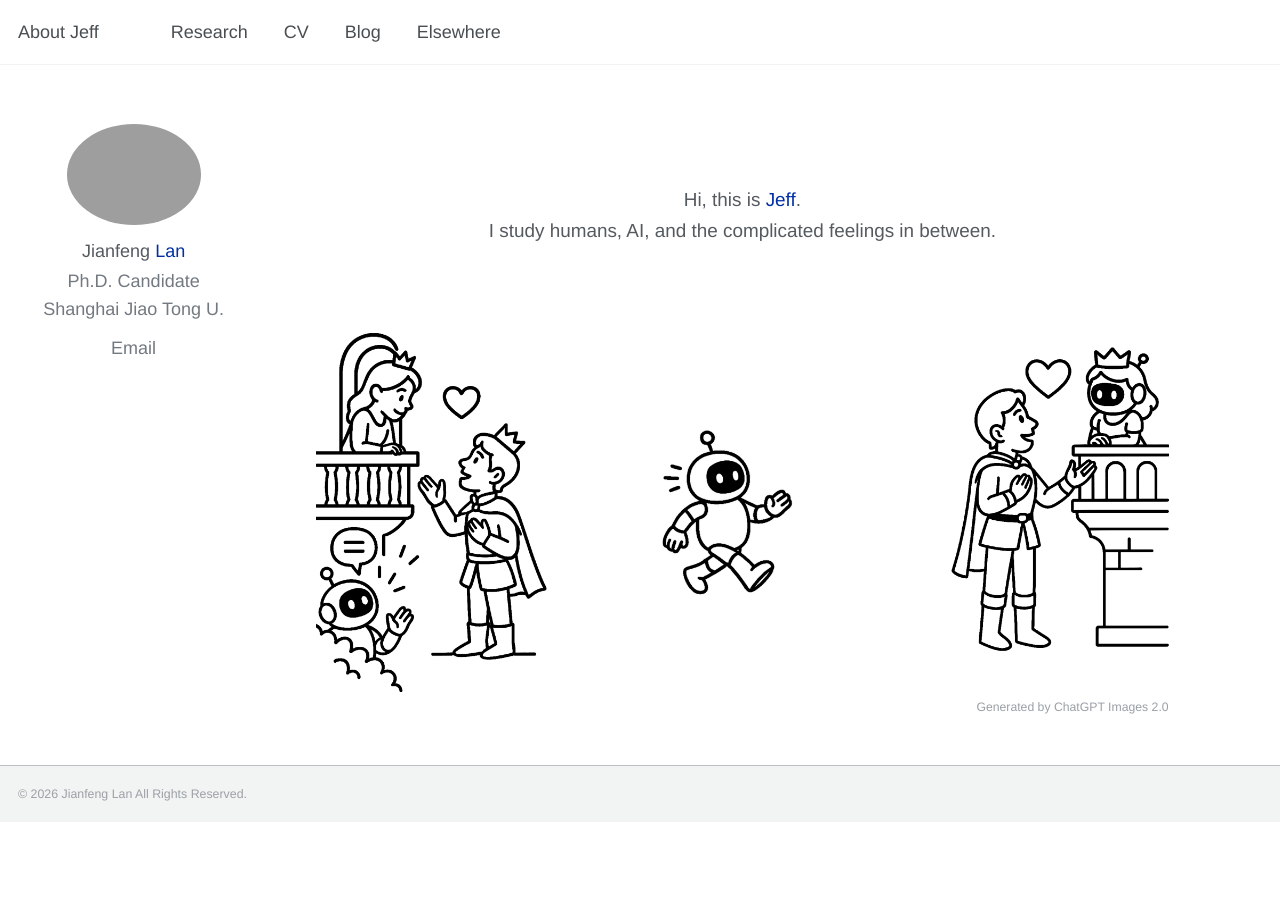
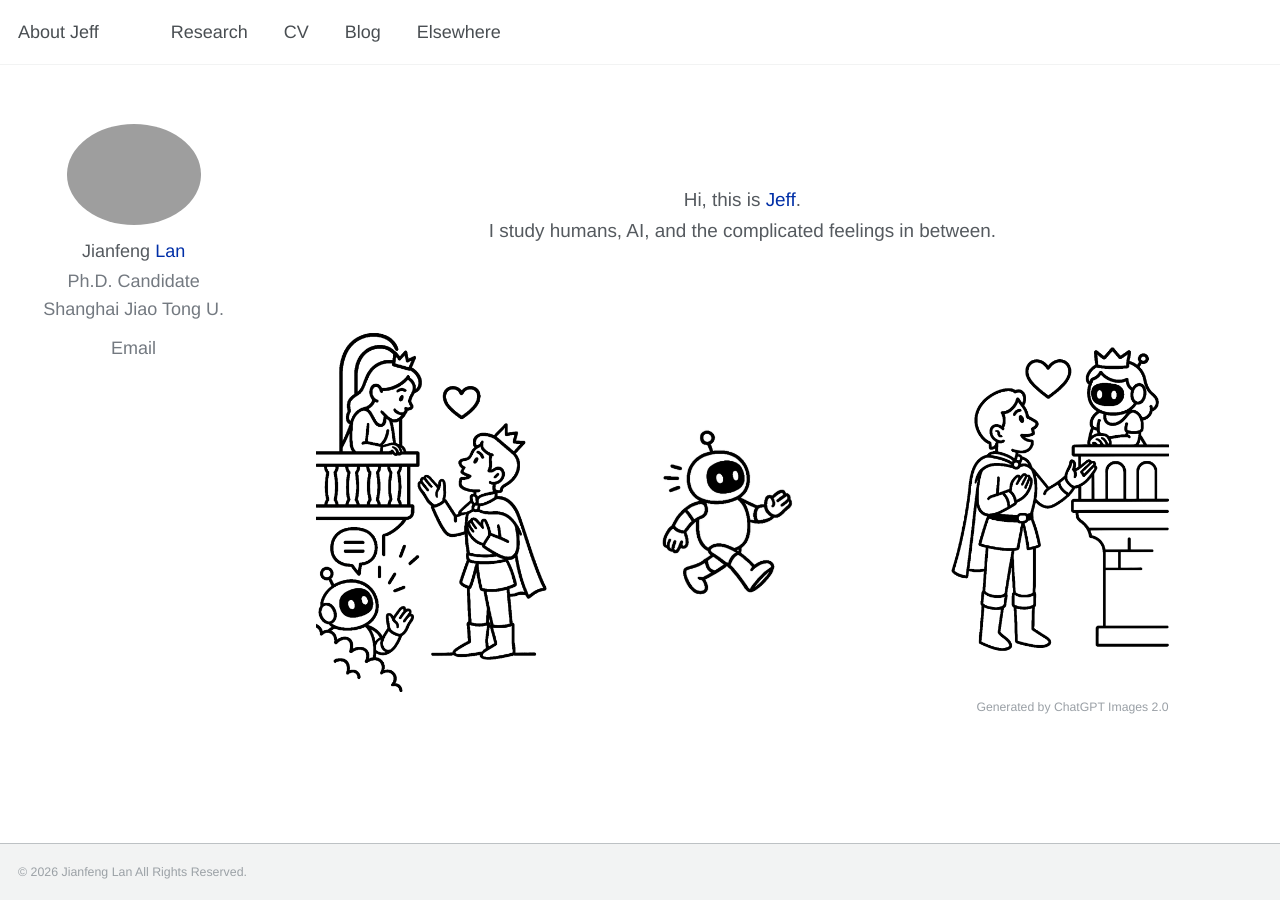
Before and after one commit to jianfenglan/jianfenglan.github.io, a Jekyll site: the page built from _pages/about.md, in a window 1280 px wide. Built offline with Jekyll 4.4.1, drawn with Linux system fonts in a browser that asks for light colours.

Commit message:
Fix homepage footer anchoring and bottom whitespace

```diff
--- a/assets/css/v3.4.css
+++ b/assets/css/v3.4.css
@@ -109,15 +109,15 @@ b,
   text-align: right;
 }
 
-/* Homepage only: let the footer follow the short content and remove the global sticky-footer reserve. */
+/* Homepage only: use the theme's bottom-anchored footer with a compact reserve. */
 body.home-page {
-  padding-bottom: 0 !important;
+  padding-bottom: 3.5rem !important;
 }
 
 .home-page .page__footer {
-  position: relative !important;
-  bottom: auto !important;
-  margin-top: 1.25rem !important;
+  position: absolute !important;
+  bottom: 0 !important;
+  margin-top: 0 !important;
 }
 
 /* Research: publication cards stay visually static. */
```
